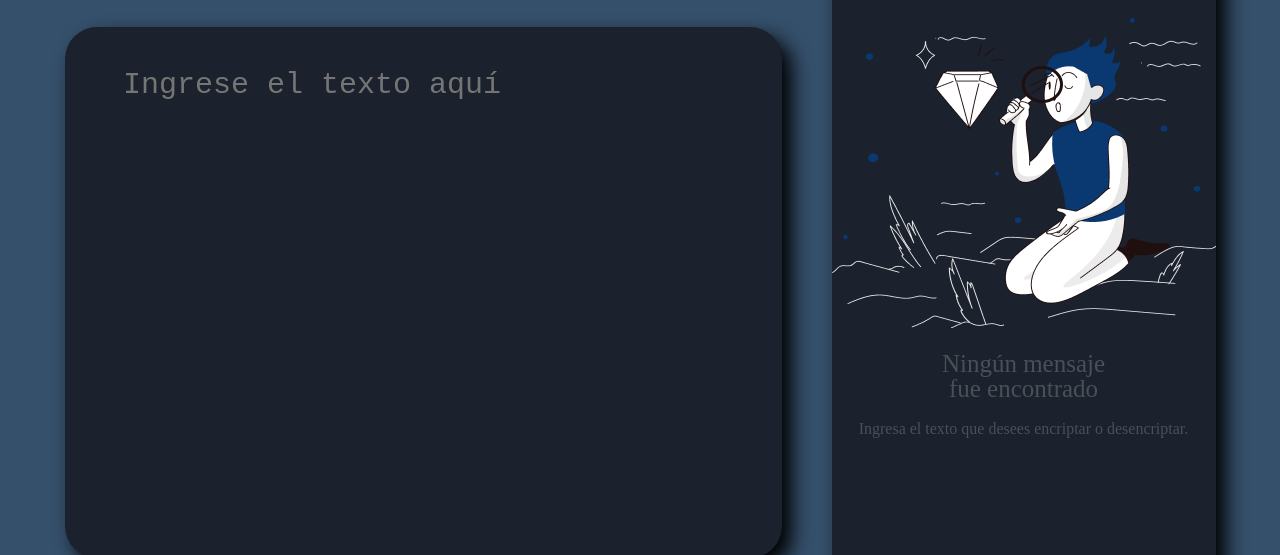
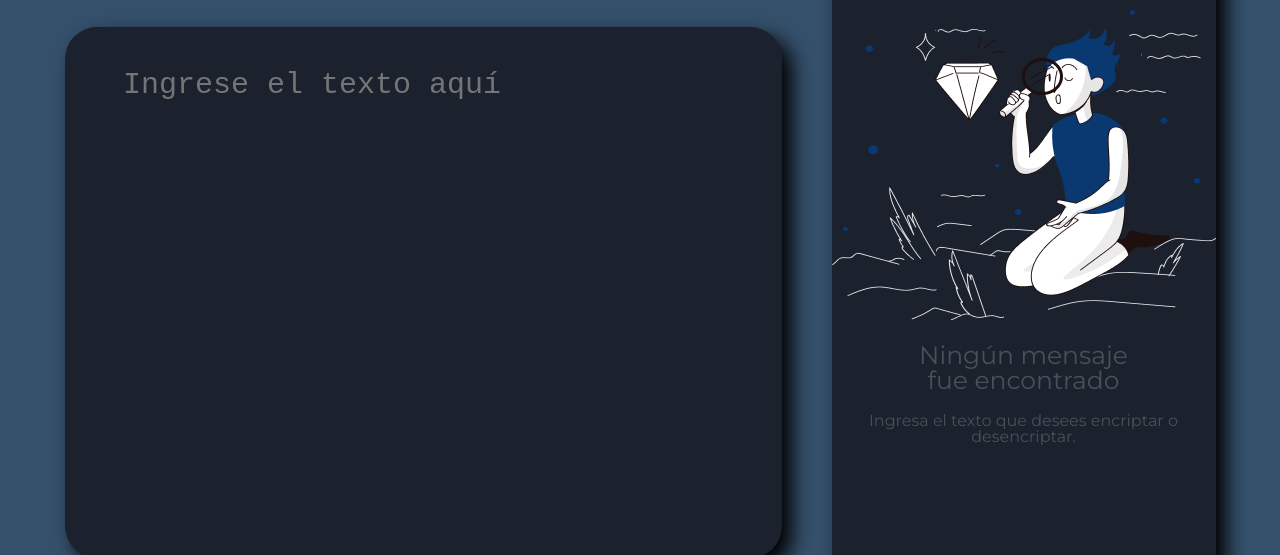
Before and after one commit to danieltistoj/Encriptador, a plain HTML site: page index.html in a window 1280 px wide. Shown: the part 284-839 px from the top of the page. Drawn offline with Linux system fonts and the light colour scheme.

Commit message:
agregar fuentes externas

```diff
--- a/index.html
+++ b/index.html
@@ -7,6 +7,10 @@
     <title>Encriptador</title>
     <link rel="stylesheet" href="styles/reset.css">
     <link rel="stylesheet" href="styles/style.css">
+    <link rel="preconnect" href="https://fonts.googleapis.com">
+    <link rel="preconnect" href="https://fonts.googleapis.com">
+    <link rel="preconnect" href="https://fonts.gstatic.com" crossorigin>
+    <link href="https://fonts.googleapis.com/css2?family=Montserrat:wght@100;400&display=swap" rel="stylesheet">
 </head>
 <body>
     <main>
--- a/styles/style.css
+++ b/styles/style.css
@@ -1,6 +1,7 @@
 
 body{
     background: #35506B;
+    font-family: 'Montserrat', sans-serif;
 }
 
 main{
@@ -95,6 +96,7 @@ main{
     margin: 69px auto auto 50px;
     display: flex;
     flex-direction: column;
+    align-items: center;
     justify-content: space-between;
     box-shadow: 10px 10px 20px black;
 }
```
